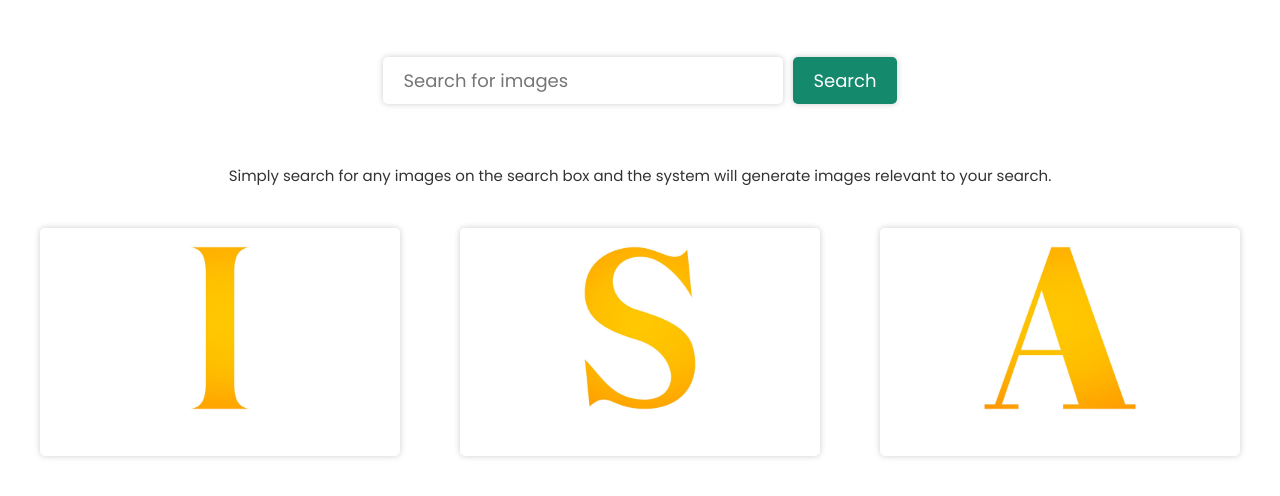
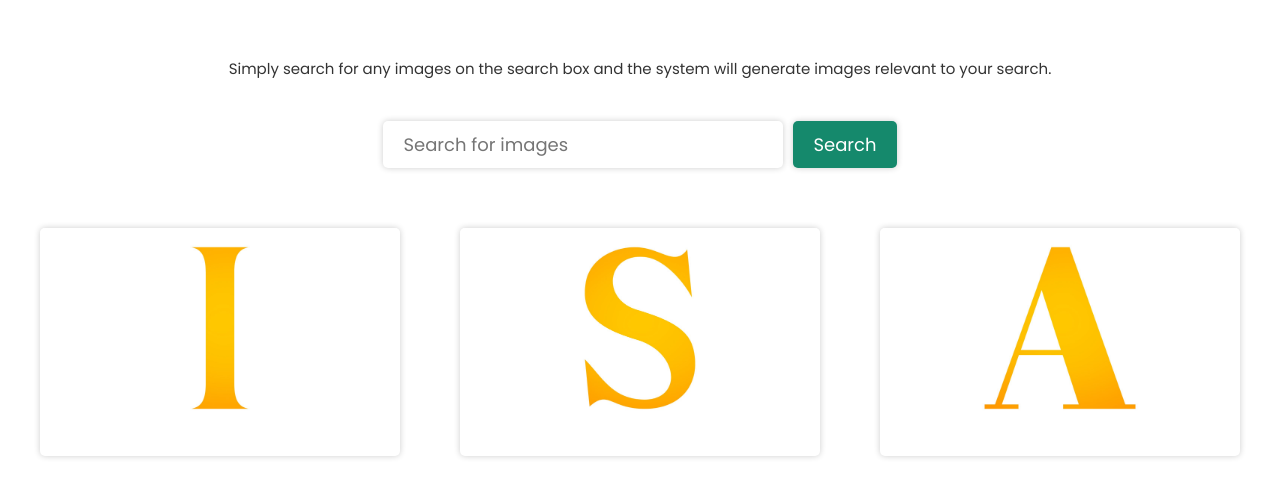
Before and after one commit to ianmakes/imgSearchApp, a plain HTML site: page index.html in a window 1280 px wide. Shown: the part 94-590 px from the top of the page. Drawn offline with Linux system fonts and the light colour scheme.

Commit message:
Update index.html

```diff
--- a/index.html
+++ b/index.html
@@ -8,13 +8,13 @@
 </head>
 <body>
     <a href="index.html"><h1>Image Search App</h1></a>
+    <p>Simply search for any images on the search box and the system will generate images relevant to your search.</p>
+
     <form action="">
         <input type="text" id="search-input" placeholder="Search for images">
         <button id="search-button">Search</button>
     </form>
-    <div class="des">
-        <p>Simply search for any images on the search box and the system will generate images relevant to your search.</p>
-    </div>
+
 
     <div class="search-results">
         <div class="search-result">
```
